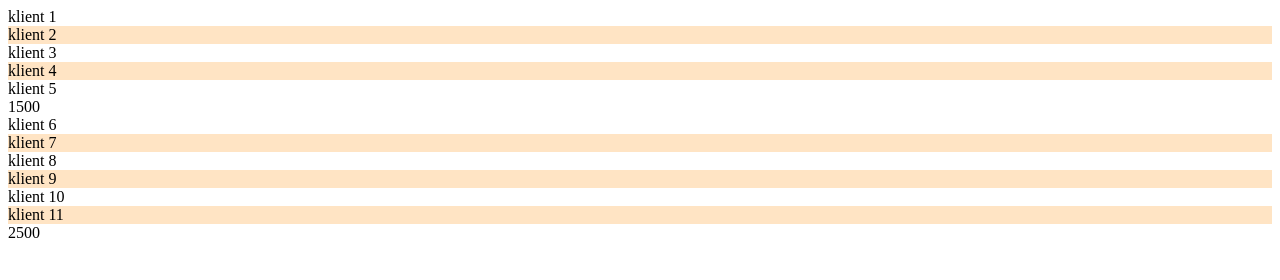
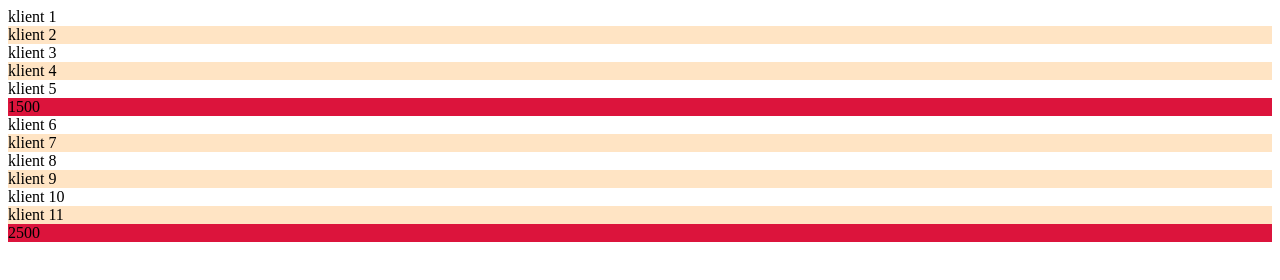
Before and after one commit to sergioneves/css_advanced, a plain HTML site: page selektory_atrybuty/index.html in a window 1280 px wide. Drawn offline with Linux system fonts and the light colour scheme.

Commit message:
odwolujemy sie po atrybucie (suma)

```diff
--- a/selektory_atrybuty/css/style.css
+++ b/selektory_atrybuty/css/style.css
@@ -2,6 +2,6 @@
     background-color: bisque;
 }
 
-.suma{
+div[suma] {
     background-color: crimson;
 }
```
